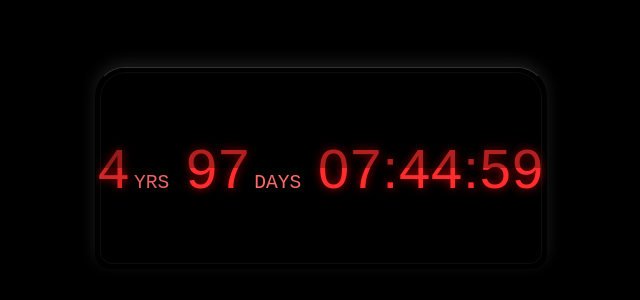
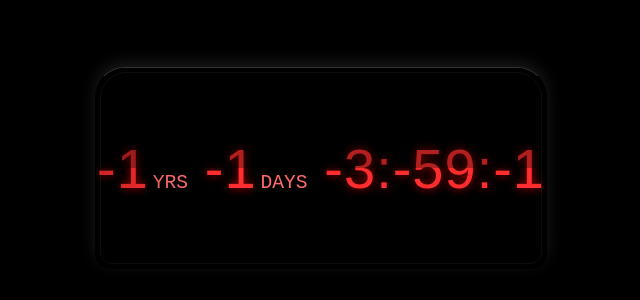
Before and after one commit to guitarheror/desenho, a plain HTML site: page index.html in a window 1280 px wide. Shown: the part 232-532 px from the top of the page, without its empty margins (319-959 px from the left). Drawn offline with Linux system fonts and the light colour scheme; a web font is replaced by a local one.

Commit message:
Update index.html

```diff
--- a/index.html
+++ b/index.html
@@ -121,7 +121,7 @@
 
   <script>
     // Data alvo: 1 de Janeiro de 2028 (ajuste conforme necessário)
-    const targetDate = new Date('July 22, 2029 00:00:00').getTime();
+    const targetDate = new Date('April 16, 2025 13:17:00').getTime();
 
     function updateCountdown() {
       const now = new Date().getTime();
```
